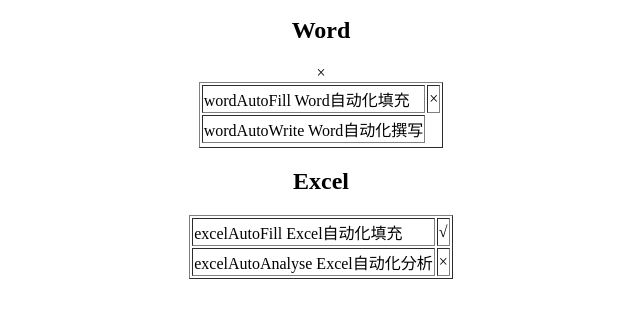
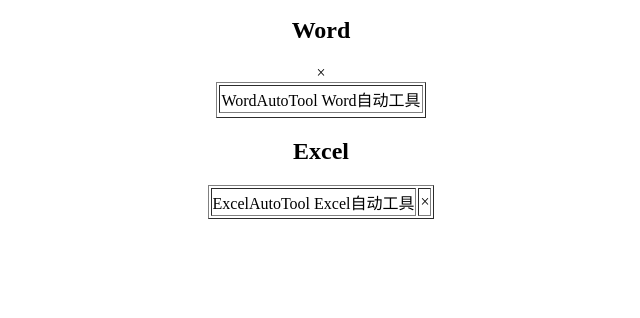
Before and after one commit to KazuhaCantCode/AutoOfficeTools, a plain HTML site: page index.html in a window 1280 px wide. Shown: the part 118-436 px from the top of the page, without its empty margins (319-959 px from the left). Drawn offline with Linux system fonts and the light colour scheme.

Commit message:
Update index.html

```diff
--- a/index.html
+++ b/index.html
@@ -11,22 +11,14 @@
         <h2>Word</h2>
         <table border="1">
             <tr>
-                <td>wordAutoFill Word自动化填充</td>
-                <td>×</td>
-            </tr>
-            <tr>
-                <td>wordAutoWrite Word自动化撰写</td>
+                <td>WordAutoTool Word自动工具</td>
                 <tr>×</td>
             </tr>
         </table>
         <h2>Excel</h2>
         <table border="1">
             <tr>
-                <td>excelAutoFill Excel自动化填充</td>
-                <td>√</td>
-            </tr>
-            <tr>
-                <td>excelAutoAnalyse Excel自动化分析</td>
+                <td>ExcelAutoTool Excel自动工具</td>
                 <td>×</td>
             </tr>
         </table>
```
